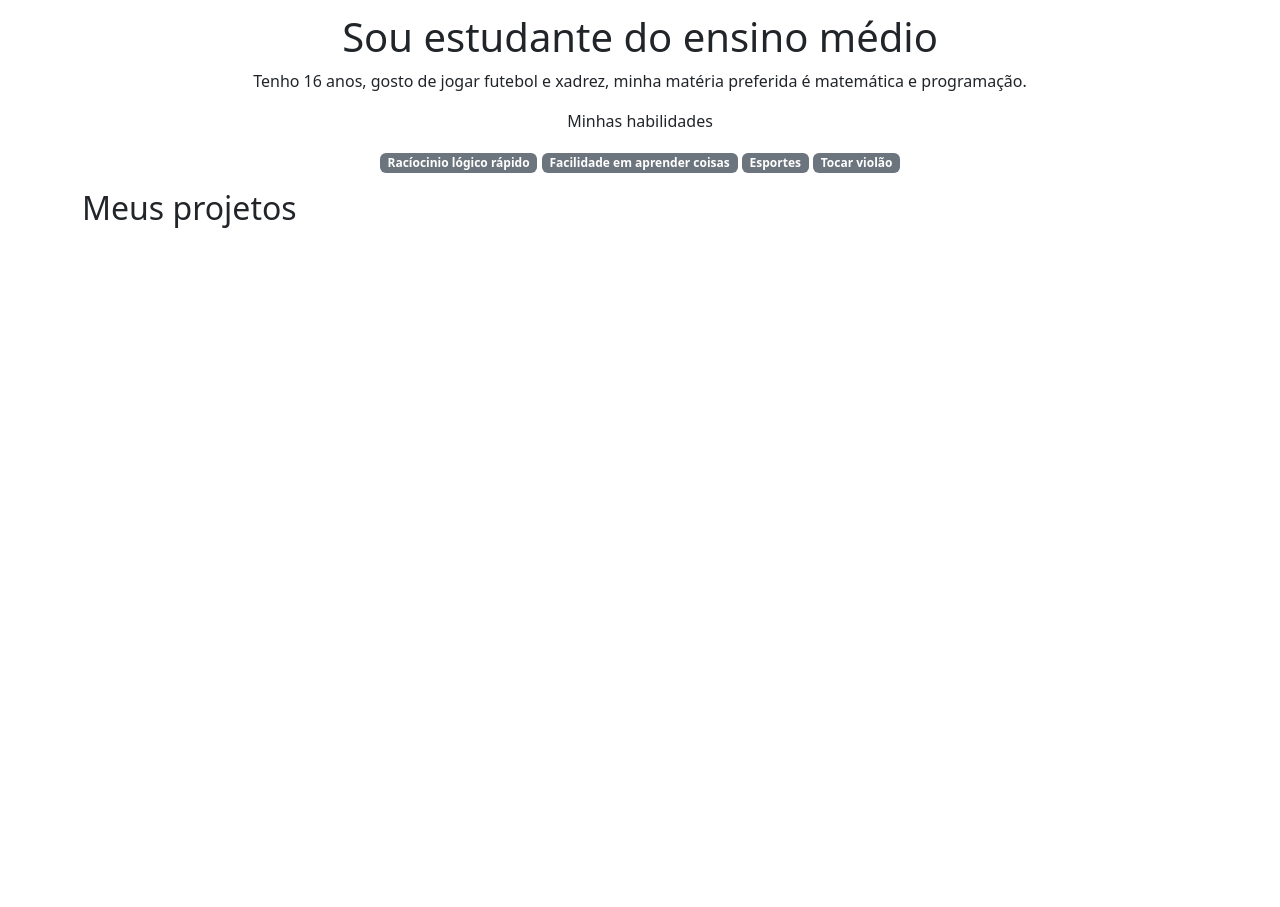
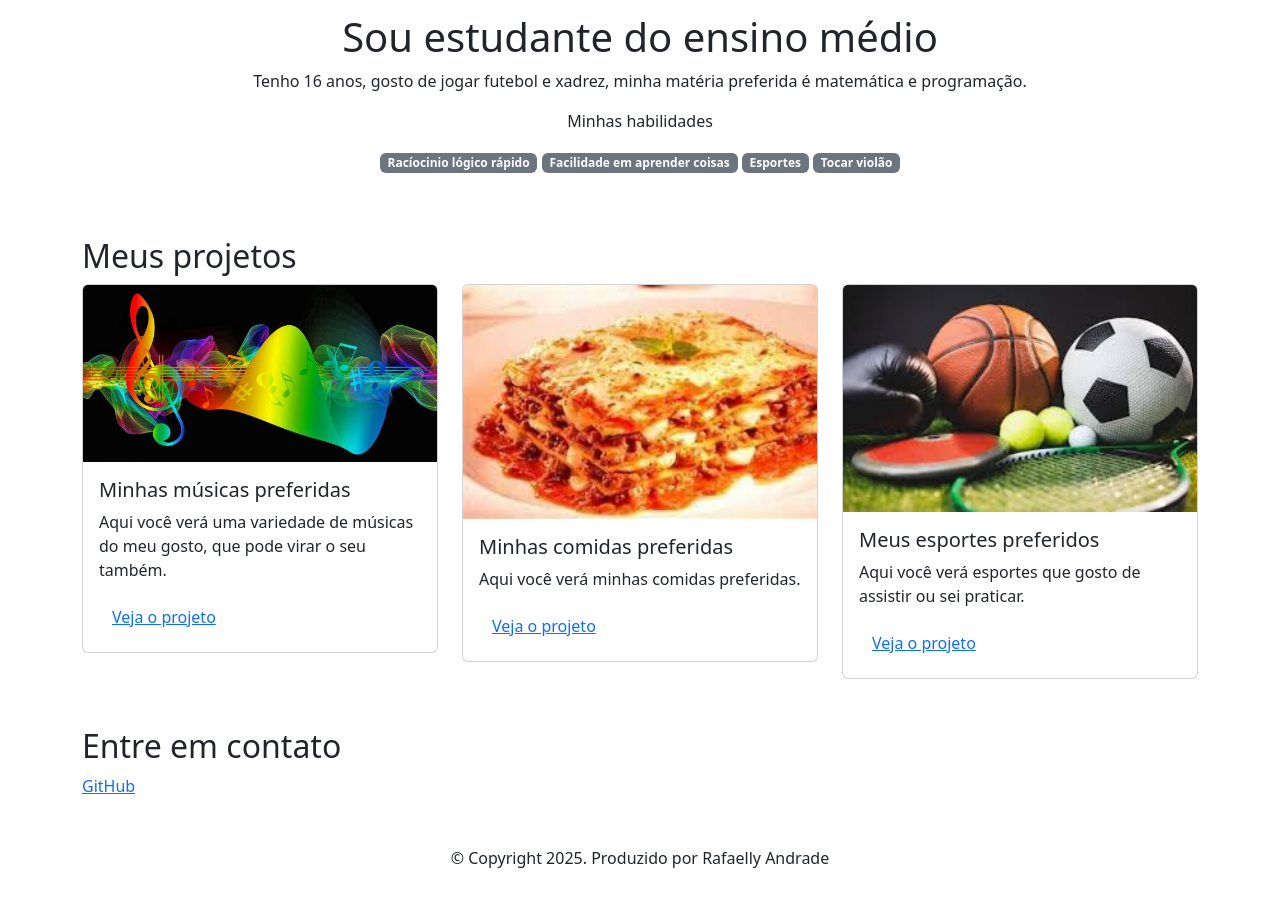
Before and after one commit to rafaelly2009/Meu-portf-lio, a plain HTML site: page index.html in a window 1280 px wide. Shown: the part 183-1090 px from the top of the page. Before the commit the page ends 800 px from the top, so only its background shows below. Drawn offline with nearby package versions, Linux system fonts and the light colour scheme.

Commit message:
Add files via upload

```diff
--- a/index.html
+++ b/index.html
@@ -22,15 +22,61 @@
             <p class="badge bg-secondary">Tocar violão</p>
         </div>
     </header>
-    <main class="container">
+    <main class="container mt-5">
         <h2>Meus projetos</h2>
         <div class="row">
+            <!-- Projeto 1 -->
             <div class="col-md-4">
+                <div class="card">
+                    <img src="img/Músicas.jpg" class="card-img-top" alt="Imagem do projeto de músicas">
+                    <div class="card-body">
+                      <h5 class="card-title">Minhas músicas preferidas</h5>
+                      <p class="card-text">
+                        Aqui você verá uma variedade de músicas do meu gosto, que pode virar o seu também.
+                      </p>
+                      <button type="button" class="btn btn-link">Veja o projeto</button>
+                    </div>
+                </div>
+             </div>
+             <!-- Projeto 2 -->
+             <div class="col-md-4">
+                <div class="card">
+                    <img src="img/Comida.jpg" class="card-img-top" alt="Imagem do projeto de comida">
+                    <div class="card-body">
+                      <h5 class="card-title">Minhas comidas preferidas</h5>
+                      <p class="card-text">
+                        Aqui você verá minhas comidas preferidas.
+                      </p>
+                      <button type="button" class="btn btn-link">Veja o projeto</button>
+                    </div>
+                </div>
+             </div>
+              <!-- Projeto 3 -->
+              <div class="col-md-4">
+                <div class="card">
+                    <img src="img/Esportes.jpg" class="card-img-top" alt="Imagem do projeto de esportes">
+                    <div class="card-body">
+                      <h5 class="card-title">Meus esportes preferidos</h5>
+                      <p class="card-text">
+                        Aqui você verá esportes que gosto de assistir ou sei praticar.
+                      </p>
+                      <button type="button" class="btn btn-link">Veja o projeto</button>
+                    </div>
+                </div>
+             </div>
 
-            </div>
         </div>
 
     </main>
+
+    <footer class="container py-5">
+        <h2>Entre em contato</h2>
+        <div>
+            <a href="https://github.com/rafaelly2009">GitHub</a>
+        </div>
+        <p class="my-5 text-center">© Copyright 2025. Produzido por Rafaelly Andrade</p>
+
+    </footer>
 </body>
 
 </html>
```
